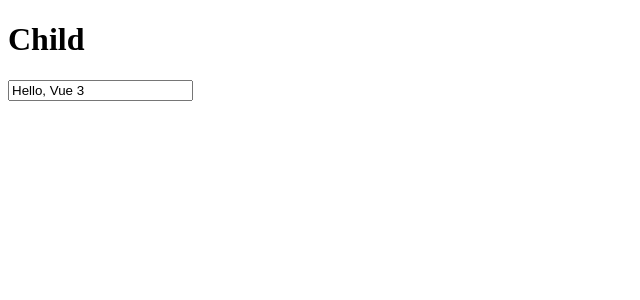
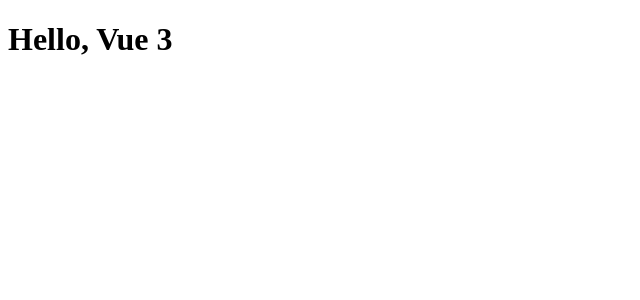
Before and after one commit to s-sasaki-0529/vue-3-vite-sandbox, a Vue app: page / in a window 1280 px wide. Shown: the top 300 px of the page, without its empty margins (0-640 px from the left). Built offline with nearby package versions, Linux system fonts and the light colour scheme.

Commit message:
Revert "コンポーネントの継承時に、継承した watch コールバックを上書きできるのか→できない"
This reverts commit 7c8a9a351eb38434231106af8fdbf7ef1ad364ba.

```diff
--- a/src/App.vue
+++ b/src/App.vue
@@ -1,15 +1,8 @@
 <template>
-  <Child />
+  <h1>Hello, Vue 3</h1>
 </template>
 
 <script lang="ts">
 import { defineComponent } from 'vue'
-import Parent from './components/Parent.vue'
-import Child from './components/Child.vue'
-export default defineComponent({
-  components: {
-    Parent,
-    Child
-  }
-})
+export default defineComponent({})
 </script>
--- a/src/components/Child.vue
+++ /dev/null
@@ -1,19 +0,0 @@
-<template>
-  <div class="child">
-    <h1>Child</h1>
-    <input v-model="message" type="text" />
-  </div>
-</template>
-
-<script lang="ts">
-import Parent from './Parent.vue'
-import { defineComponent } from 'vue'
-export default defineComponent({
-  extends: Parent,
-  watch: {
-    message(newMessage) {
-      console.log(this)
-    }
-  }
-})
-</script>
--- a/src/components/Parent.vue
+++ /dev/null
@@ -1,21 +0,0 @@
-<template>
-  <div class="parent">
-    <h1>Parent</h1>
-    <input v-model="message" type="text" />
-  </div>
-</template>
-
-<script>
-export default {
-  data() {
-    return {
-      message: 'Hello, Vue 3'
-    }
-  },
-  watch: {
-    message(newMessage) {
-      console.log(this)
-    }
-  }
-}
-</script>
```
